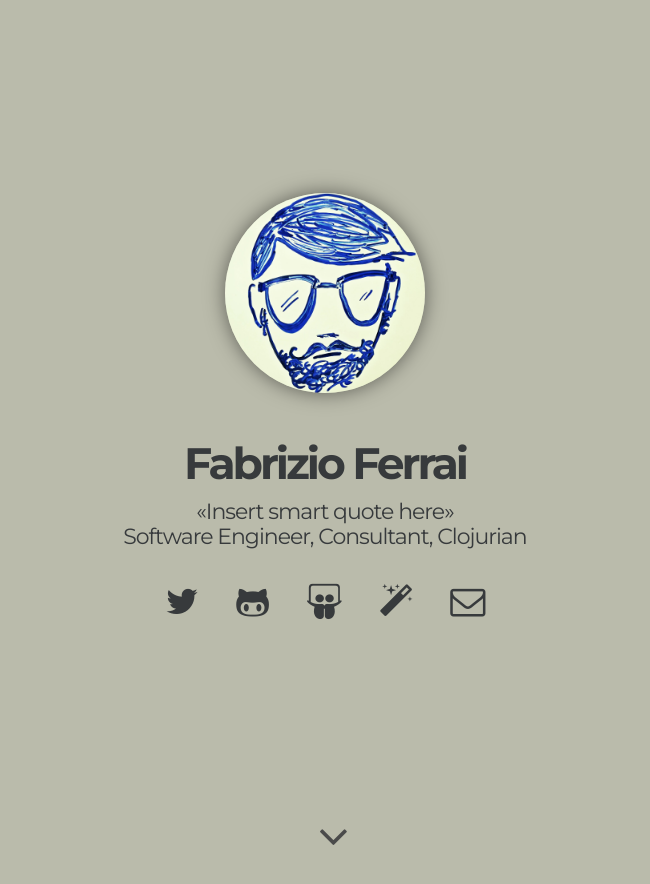
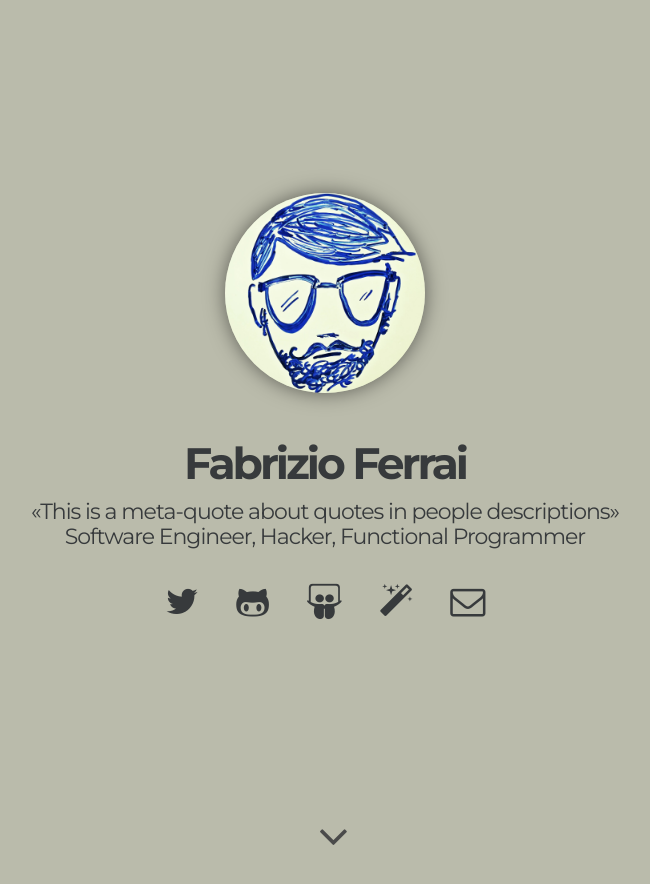
Before and after one commit to f-f/f-f.github.io, a Jekyll site: the page built from index.html, in a window 1280 px wide and 900 px high. Shown: the top 884 px of the window, without its empty margins (315-965 px from the left). Built offline with Jekyll 4.4.1, drawn with Linux system fonts in a browser that asks for light colours; nearby versions of some CDN libraries; the list of posts is cut into pages by our own code; comment, search, counter and statistics services are not loaded.

Commit message:
Add a better quote in short desc

```diff
--- a/_config.yml
+++ b/_config.yml
@@ -1,5 +1,5 @@
 title: "Fabrizio Ferrai"
-description: "&laquo;Insert smart quote here&raquo;<br/>Software Engineer, <span class='nowrap'>Consultant, Clojurian</span>"
+description: "&laquo;This is a meta-quote about quotes in people descriptions&raquo;<br/>Software Engineer, Hacker, <span class='nowrap'>Functional Programmer</span>"
 email: fabrizio@ferrai.io
 disqus: "ferrai-io"
 google-analytics-id: 'UA-46402862-5'
```
